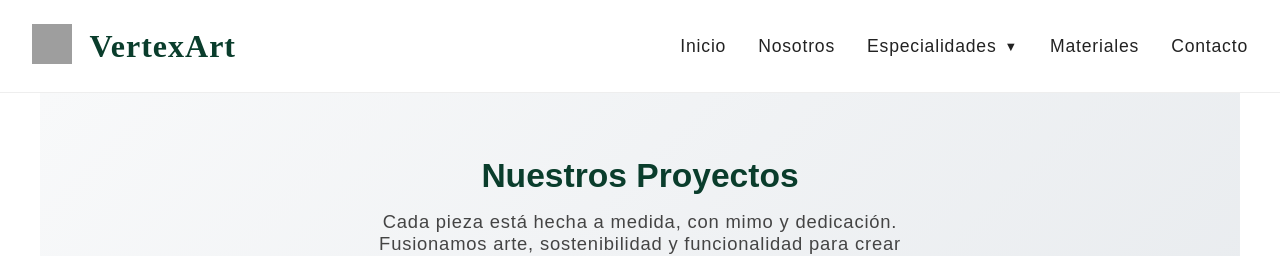
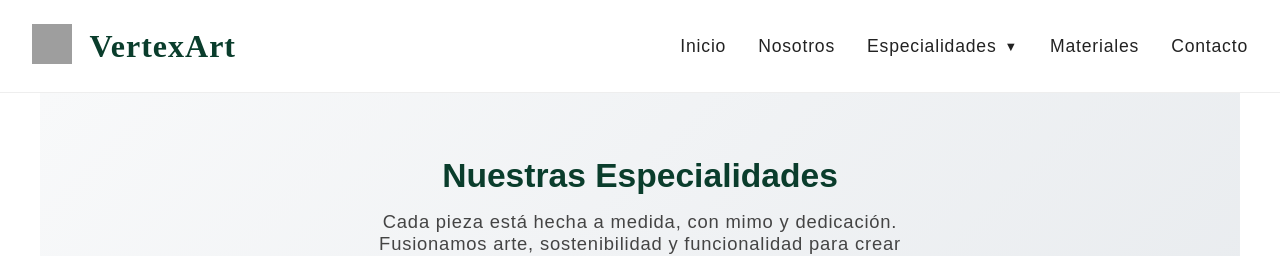
Before and after one commit to Raul1992gt/vertexArts, a Next.js app: page /categorias in a window 1280 px wide. Shown: the top 256 px of the page. Built offline with nearby package versions, Linux system fonts and the light colour scheme; grey boxes are pictures that could not be loaded.

Commit message:
"Mensaje especialidades"

```diff
--- a/src/app/components/Gallery.jsx
+++ b/src/app/components/Gallery.jsx
@@ -37,7 +37,7 @@ export default function Gallery() {
   return (
     <section className={styles.categoriasSection}>
       <div className={styles.presentacion}>
-        <h2>Nuestros Proyectos</h2>
+        <h2>Nuestras Especialidades</h2>
         <p>
           Cada pieza está hecha a medida, con mimo y dedicación. Fusionamos arte, sostenibilidad y funcionalidad para crear proyectos únicos que transforman cualquier espacio.
         </p>
```
